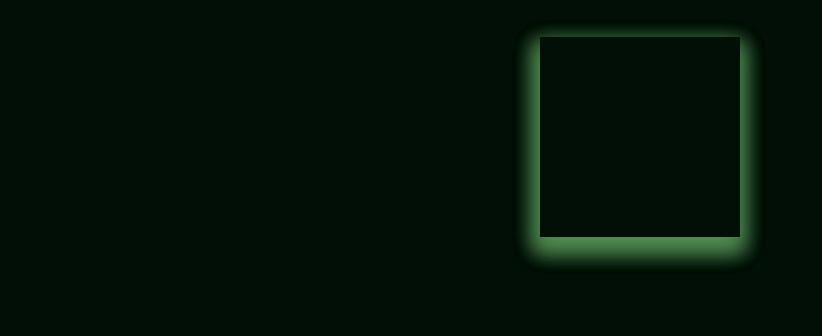
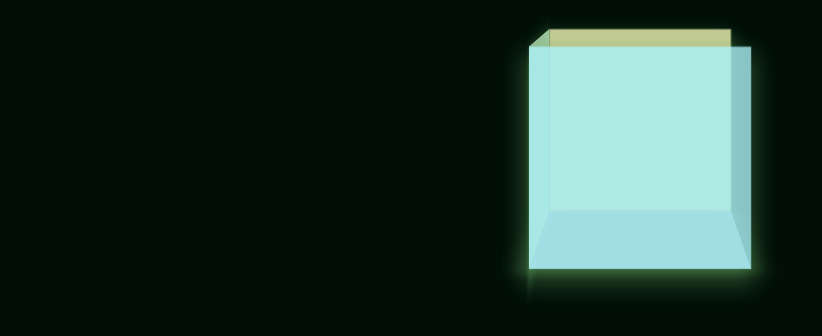
Before and after one commit to VesnaVucinic/CSS-cube, a website built with Parcel: page src/index.html in a window 1280 px wide. Shown: the part 148-484 px from the top of the page, without its empty margins (0-822 px from the left). Built offline with nearby package versions, Linux system fonts and the light colour scheme.

Commit message:
add sides layout

```diff
--- a/src/style.css
+++ b/src/style.css
@@ -36,3 +36,20 @@ p {
   box-shadow: -1px 10px 20px 5px rgba(99, 168, 99, 0.459);
 
 }
+
+.cube-front {
+  background: rgb(170, 241, 247);
+  transform: translateZ(100px);
+}
+.cube-back{
+  transform: translateZ(-100px);
+  background: rgb(245, 252, 185)
+}
+.cube-left {
+  transform: translateX(-100px) rotateY(90deg);
+  background: rgb(190, 235, 190);
+}
+.cube-bottom {
+  transform: translateZ(100px) rotateX(90deg);
+  background: rgb(150, 181, 192);
+}
```
